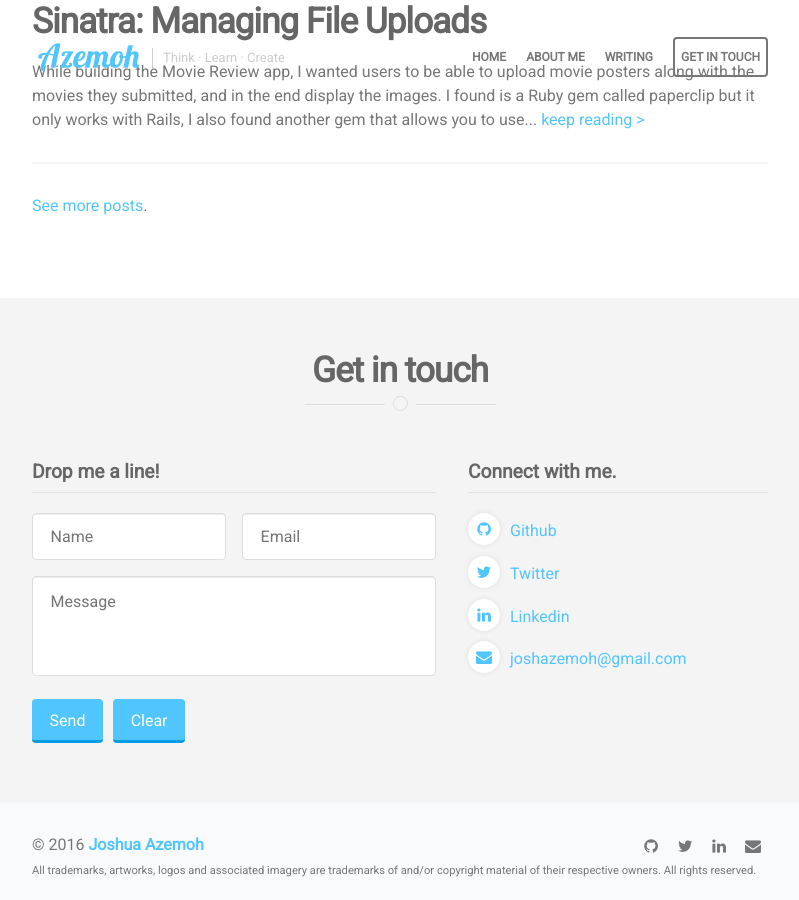
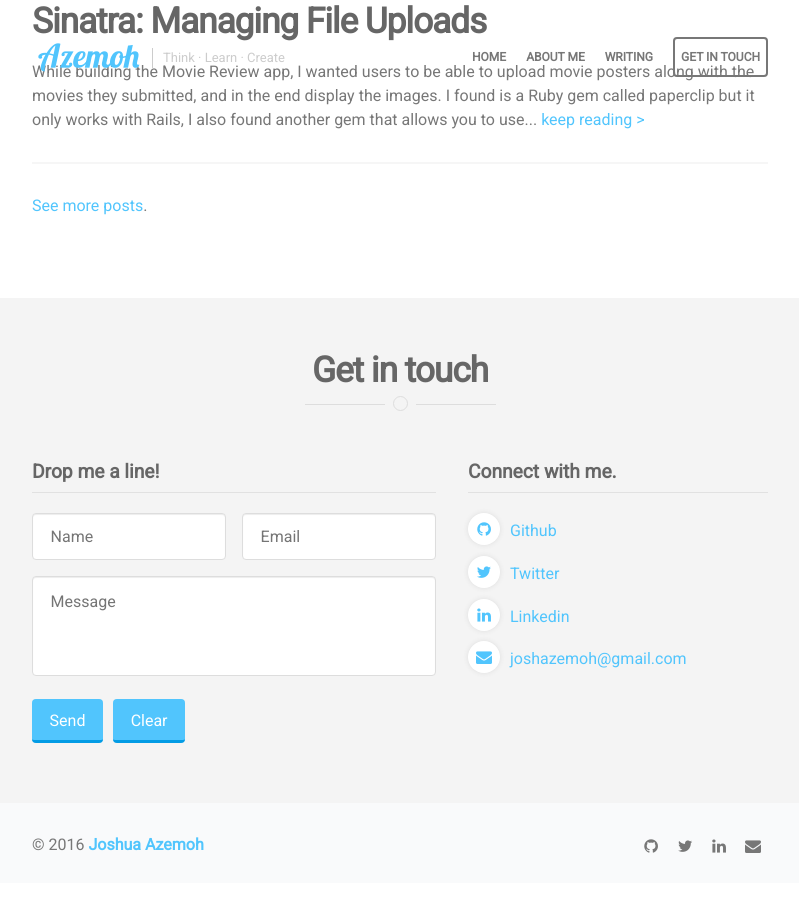
Before and after one commit to azemoh/azemoh.com, a Jekyll site: the page built from index.html, in a window 1280 px wide and 900 px high, scrolled down 1418 px. Shown: the whole window, without its empty margins (240-1039 px from the left). Built offline with Jekyll 4.4.1, drawn with Linux system fonts in a browser that asks for light colours; nearby versions of some CDN libraries; some web fonts are replaced.

Commit message:
Site update

```diff
--- a/_includes/footer.html
+++ b/_includes/footer.html
@@ -14,8 +14,5 @@
         {% endfor %}
       </div>
     </div>
-
-    <p class="tiny">All trademarks, artworks, logos and associated imagery are trademarks of and/or copyright material of their respective owners. All rights reserved.</p>
-
   </div>
 </footer>
--- a/gulpfile.js
+++ b/gulpfile.js
@@ -1,6 +1,3 @@
-/*global require*/
-"use strict";
-
 var cp = require('child_process');
 var gulp = require('gulp');
 var browserSync = require('browser-sync');
```
